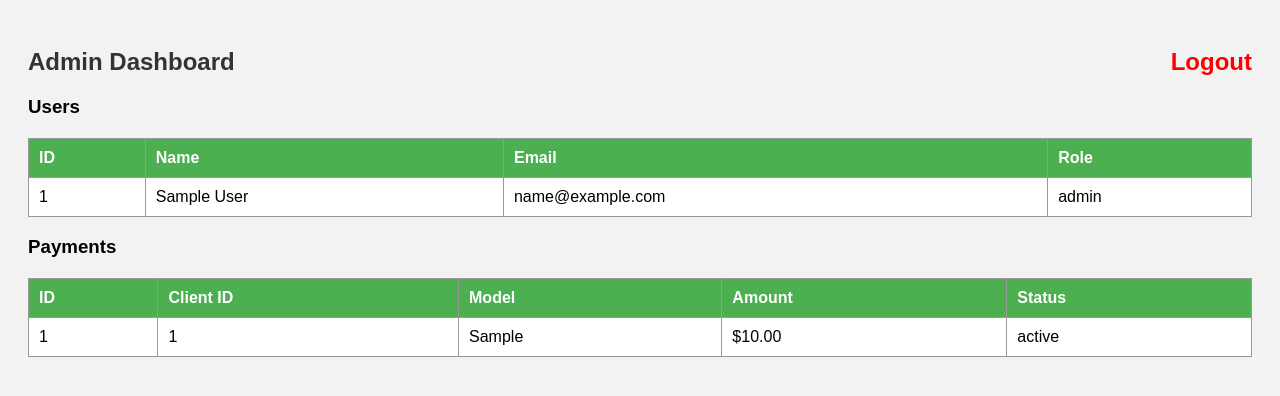
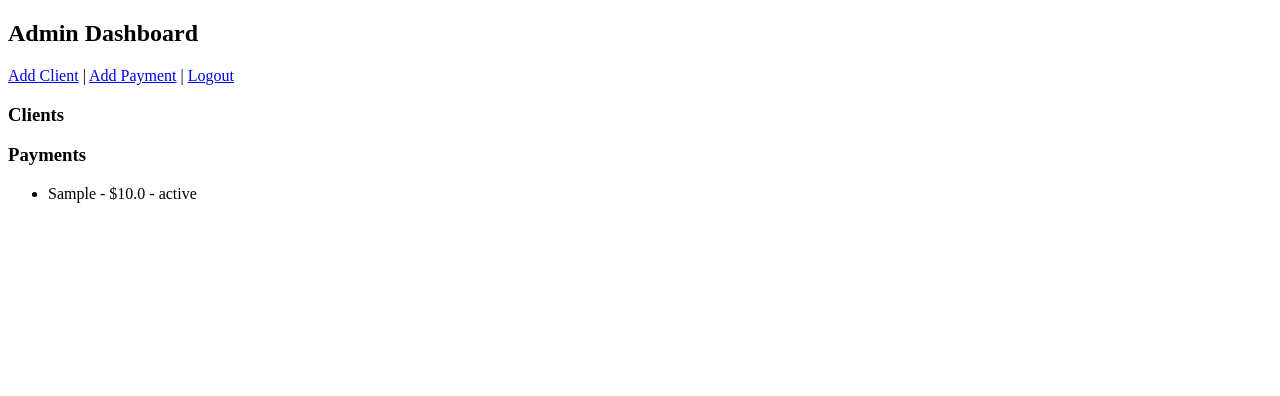
Before and after one commit to Abdulvali001/tracker, a Flask app: page /admin in a window 1280 px wide. Shown: the top 396 px of the page. Run offline with Flask 3, Linux system fonts and the light colour scheme; the visitor is signed in with stand-in values (Sample User, id 1); tables that the repository leaves empty hold one stand-in row (values such as "Sample post").

Commit message:
Update dashboard.html

```diff
--- a/templates/dashboard.html
+++ b/templates/dashboard.html
@@ -2,76 +2,27 @@
 <html>
 <head>
     <title>Admin Dashboard</title>
-    <style>
-        body {
-            font-family: Arial;
-            background-color: #f2f2f2;
-            padding: 20px;
-        }
-        h2 {
-            color: #333;
-        }
-        table {
-            border-collapse: collapse;
-            width: 100%;
-            margin-top: 20px;
-            background-color: white;
-        }
-        th, td {
-            border: 1px solid #999;
-            padding: 10px;
-            text-align: left;
-        }
-        th {
-            background-color: #4CAF50;
-            color: white;
-        }
-        a.logout {
-            float: right;
-            color: red;
-            text-decoration: none;
-        }
-    </style>
 </head>
 <body>
-    <h2>Admin Dashboard <a href="/logout" class="logout">Logout</a></h2>
+    <h2>Admin Dashboard</h2>
+    <a href="{{ url_for('add_client') }}">Add Client</a> |
+    <a href="{{ url_for('add_payment') }}">Add Payment</a> |
+    <a href="{{ url_for('logout') }}">Logout</a>
 
-    <h3>Users</h3>
-    <table>
-        <tr>
-            <th>ID</th>
-            <th>Name</th>
-            <th>Email</th>
-            <th>Role</th>
-        </tr>
+    <h3>Clients</h3>
+    <ul>
         {% for user in users %}
-        <tr>
-            <td>{{ user.id }}</td>
-            <td>{{ user.name }}</td>
-            <td>{{ user.email }}</td>
-            <td>{{ user.role }}</td>
-        </tr>
+            {% if user.role == 'client' %}
+                <li>{{ user.name }} ({{ user.email }})</li>
+            {% endif %}
         {% endfor %}
-    </table>
+    </ul>
 
     <h3>Payments</h3>
-    <table>
-        <tr>
-            <th>ID</th>
-            <th>Client ID</th>
-            <th>Model</th>
-            <th>Amount</th>
-            <th>Status</th>
-        </tr>
+    <ul>
         {% for payment in payments %}
-        <tr>
-            <td>{{ payment.id }}</td>
-            <td>{{ payment.client_id }}</td>
-            <td>{{ payment.model }}</td>
-            <td>${{ "%.2f"|format(payment.amount) }}</td>
-            <td>{{ payment.status }}</td>
-        </tr>
+            <li>{{ payment.model }} - ${{ payment.amount }} - {{ payment.status }}</li>
         {% endfor %}
-    </table>
+    </ul>
 </body>
 </html>
```
